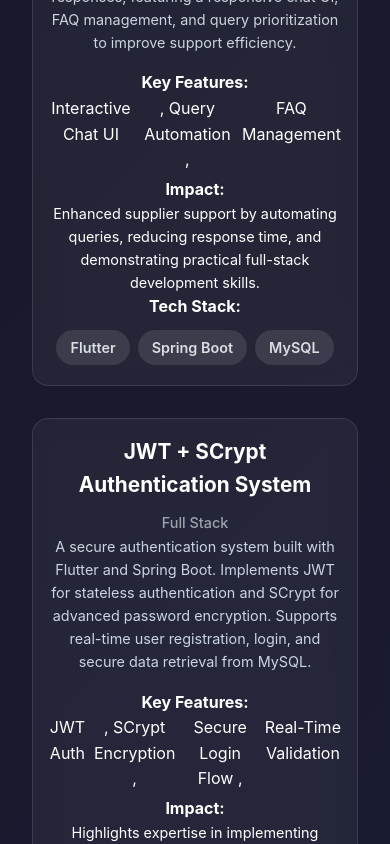
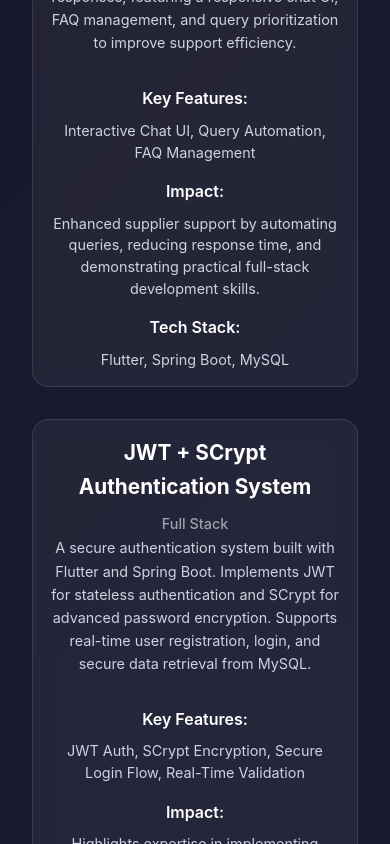
Before and after one commit to Hari-224/my-portfolio, a React (Create React App) app: page / in a window 390 px wide. Shown: the part 4720-5564 px from the top of the page. Built offline with nearby package versions, Linux system fonts and the light colour scheme.

Commit message:
key feature update

```diff
--- a/src/components/sections/Projects/ProjectCard.jsx
+++ b/src/components/sections/Projects/ProjectCard.jsx
@@ -1,58 +1,38 @@
-
 import React from 'react';
-// import { FaGithub, FaExternalLinkAlt } from 'react-icons/fa';
 import Card from '../../ui/Card';
 
 const ProjectCard = ({ project }) => {
-  const { title, description, category, tech, features, impact} = project;
+  const { title, description, category, tech, features, impact } = project;
 
   return (
     <Card className="project-card hover-lift">
       <div className="project-gradient" />
 
       <div className="project-content">
-        {/* Header */}
         <div className="project-header">
           <h3 className="project-title">{title}</h3>
           <span className="project-category">{category}</span>
           {title.includes('Suguna Groups') && (
-    <span className="internship-badge">Internship Project 🌟</span>
-  )}
+            <span className="internship-badge">Internship Project 🌟</span>
+          )}
         </div>
 
-        {/* Description */}
         <p className="project-description">{description}</p>
 
-        {/* Features */}
         <div className="project-section">
           <h4 className="project-section-title">Key Features:</h4>
-          <div className="feature-tags">
-            {features.map((feature, i) => (
-              <span key={i} className="feature-tag">
-                {feature}
-              </span>
-            ))}
-          </div>
+          <p className="feature-text">{features.join(', ')}</p>
         </div>
 
-        {/* Impact */}
         <div className="project-section">
           <h4 className="project-section-title">Impact:</h4>
           <p className="impact-text">{impact}</p>
         </div>
 
-        {/* Tech Stack */}
         <div className="project-section">
           <h4 className="project-section-title">Tech Stack:</h4>
-          <div className="tech-tags">
-            {tech.map((technology, i) => (
-              <span key={i} className="tech-tag">
-                {technology}
-              </span>
-            ))}
-          </div>
+          <p className="tech-text">{tech.join(', ')}</p>
         </div>
-
       </div>
     </Card>
   );
--- a/src/components/sections/Projects/Projects.css
+++ b/src/components/sections/Projects/Projects.css
@@ -1,10 +1,8 @@
-/* Section container */
 .section {
   padding: 6rem 2rem;
   text-align: center;
 }
 
-/* Section title with gradient text */
 .section-title {
   font-size: clamp(2.5rem, 5vw, 4rem);
   font-weight: 800;
@@ -14,14 +12,12 @@
   -webkit-text-fill-color: transparent;
 }
 
-/* Section subtitle */
 .section-subtitle {
   font-size: 1.5rem;
   color: #cbd5e1;
   margin-bottom: 3rem;
 }
 
-/* Projects grid */
 .projects-grid {
   display: grid;
   grid-template-columns: repeat(auto-fit, minmax(300px, 1fr));
@@ -29,7 +25,6 @@
   margin-top: 2rem;
 }
 
-/* Project card container */
 .project-card {
   background: rgba(255, 255, 255, 0.05);
   backdrop-filter: blur(10px);
@@ -40,13 +35,11 @@
   flex-direction: column;
 }
 
-/* Lift effect on hover */
 .project-card:hover {
   transform: translateY(-5px);
   box-shadow: 0 10px 20px rgba(0,0,0,0.2);
 }
 
-/* Project image */
 .project-card img {
   width: 100%;
   height: 200px;
@@ -54,7 +47,6 @@
   display: block;
 }
 
-/* Project content */
 .project-content {
   padding: 1.5rem;
   flex-grow: 1;
@@ -82,32 +74,27 @@
   color: #cbd5e1;
   margin-bottom: 1rem;
 }
-.tech-tags {
-  display: flex;
-  flex-wrap: wrap;
-  gap: 10px;
-  justify-content: center;  /* center align */
-  margin-top: 10px;
+
+.project-section {
+  margin-top: 1rem;
+  text-align: center;
 }
 
-.tech-tag {
-  background: rgba(255, 255, 255, 0.1); /* semi-transparent pill */
-  color: #d9dfe1;  /* soft cyan text (contrasts with dark bg) */
-  padding: 6px 14px;
-  border-radius: 20px;
-  font-size: 0.9rem;
+.project-section-title {
+  font-size: 1rem;
   font-weight: 600;
-  white-space: nowrap;
-  transition: transform 0.2s ease, box-shadow 0.2s ease;
+  color: #ffffff;
+  margin-bottom: 0.5rem;
 }
 
-/* Subtle hover effect */
-.tech-tag:hover {
-  transform: translateY(-2px);
-  box-shadow: 0 4px 12px rgba(56, 189, 248, 0.4);
+.feature-text,
+.tech-text,
+.impact-text {
+  color: #cbd5e1;
+  font-size: 0.95rem;
+  line-height: 1.5;
 }
 
-/* Project action buttons */
 .project-actions {
   display: flex;
   gap: 0.5rem;
@@ -126,16 +113,17 @@
   transform: translateY(-3px);
   box-shadow: 0 5px 10px rgba(0,0,0,0.15);
 }
+
 .internship-badge {
   display: inline-block;
-  background-color: #e5e7eb; /* light gray */
-  color: #111827; /* dark neutral text */
+  background-color: #e5e7eb;
+  color: #111827;
   font-weight: 600;
   font-size: 0.8rem;
   padding: 4px 10px;
   border-radius: 20px;
   margin-left: 10px;
-  border: 1px solid #d1d5db; /* subtle border */
+  border: 1px solid #d1d5db;
   transition: background-color 0.2s ease, color 0.2s ease;
 }
 
@@ -144,54 +132,13 @@
   color: #000;
 }
 
-
-/* Limit description & impact neatly on mobile */
-@media (max-width: 768px) {
-
-
-/* Features & Tech horizontal scroll without scrollbar */
-.feature-tags,
-.tech-tags {
-  display: flex;
-  overflow-x: auto;      /* keep scrollable on small screens */
-  gap: 8px;
-  padding-bottom: 4px;
-
-  /* Hide scrollbar for all browsers */
-  scrollbar-width: none; /* Firefox */
-  -ms-overflow-style: none; /* IE 10+ */
-}
-
-.feature-tags::-webkit-scrollbar,
-.tech-tags::-webkit-scrollbar {
-  display: none; /* Chrome, Safari, Opera */
-}
-
-
-  .project-content {
-    padding: 1rem;
-  }
-
-  .project-title {
-    font-size: 1.3rem;
-  }
-
-  .project-description,
-  .impact-text {
-    font-size: 0.9rem;
-  }
-}
-
-
-/* Highlight banner for internship */
-/* Simple Internship Highlight Banner */
 .highlight-banner {
   background-color: #f4f4f4;
   color: #333;
   font-weight: 600;
   font-size: 1rem;
   padding: 0.8rem 1.2rem;
-  border-left: 4px solid #4f46e5; /* subtle professional accent */
+  border-left: 4px solid #4f46e5;
   border-radius: 6px;
   margin-bottom: 1.8rem;
   cursor: pointer;
@@ -200,35 +147,9 @@
 }
 
 .highlight-banner:hover {
-  background-color: #e5e7eb; /* light hover feedback */
+  background-color: #e5e7eb;
 }
 
-@keyframes slideIn {
-  from {
-    opacity: 0;
-    transform: translateY(-10px);
-  }
-  to {
-    opacity: 1;
-    transform: translateY(0);
-  }
-}
-
-/* Responsive tweak */
-@media (max-width: 768px) {
-  .highlight-banner {
-    font-size: 0.9rem;
-    padding: 0.8rem 1rem;
-  }
-}
-
-@keyframes pulse {
-  0%, 100% { opacity: 1; transform: scale(1); }
-  50% { opacity: 0.8; transform: scale(1.05); }
-}
-
-
-/* Responsive adjustments */
 @media (max-width: 768px) {
   .projects-grid {
     grid-template-columns: 1fr;
@@ -241,4 +162,24 @@
   .section-title {
     font-size: 2.5rem;
   }
+
+  .project-content {
+    padding: 1rem;
+  }
+
+  .project-title {
+    font-size: 1.3rem;
+  }
+
+  .project-description,
+  .feature-text,
+  .tech-text,
+  .impact-text {
+    font-size: 0.9rem;
+  }
+
+  .highlight-banner {
+    font-size: 0.9rem;
+    padding: 0.8rem 1rem;
+  }
 }
--- a/src/data/projects.js
+++ b/src/data/projects.js
@@ -6,7 +6,7 @@ export const projects = [
       'A supplier-assistance chatbot built with Flutter and Spring Boot, using MySQL for data management. Handles real-time supplier queries with automated responses, featuring a responsive chat UI, FAQ management, and query prioritization to improve support efficiency.',
     category: 'Full Stack',
     tech: ['Flutter', 'Spring Boot', 'MySQL'],
-    features: ['Interactive Chat UI', ' , Query Automation , ', 'FAQ Management'],
+    features: ['Interactive Chat UI', 'Query Automation', 'FAQ Management'],
     impact:
       'Enhanced supplier support by automating queries, reducing response time, and demonstrating practical full-stack development skills.',
     github: '#',
@@ -21,7 +21,7 @@ export const projects = [
       'A secure authentication system built with Flutter and Spring Boot. Implements JWT for stateless authentication and SCrypt for advanced password encryption. Supports real-time user registration, login, and secure data retrieval from MySQL.',
     category: 'Full Stack',
     tech: ['Flutter', 'Spring Boot', 'MySQL', 'JWT', 'SCrypt'],
-    features: ['JWT Auth', ' , SCrypt Encryption , ', 'Secure Login Flow , ', 'Real-Time Validation'],
+    features: ['JWT Auth', 'SCrypt Encryption', 'Secure Login Flow', 'Real-Time Validation'],
     impact:
       'Highlights expertise in implementing secure full-stack authentication workflows with industry-standard encryption.',
     github: '#',
@@ -36,7 +36,7 @@ export const projects = [
       'Real-time chat application using React, Spring Boot, MySQL, and WebSocket. Features PIN-based message encryption, message decode/encode toggle, read/unread indicators, and a responsive UI for seamless communication.',
     category: 'Full Stack',
     tech: ['React', 'Spring Boot', 'MySQL', 'WebSocket'],
-    features: ['PIN Encryption', ' , Decode/Encode Toggle , ', 'Live Chat Updates , ', 'Responsive UI'],
+    features: ['PIN Encryption', 'Decode/Encode Toggle', 'Live Chat Updates', 'Responsive UI'],
     impact:
       'Enables secure, private, and real-time messaging with an intuitive user experience.',
     github: '#',
@@ -51,7 +51,7 @@ export const projects = [
       'Web platform for students, teachers, and admins to manage attendance and performance. Real-time updates and JWT-based security ensure reliability and transparency.',
     category: 'Full Stack',
     tech: ['React', 'Spring Boot', 'MySQL'],
-    features: ['Real-Time Updates', ' , Role-Based Access , '  , 'Performance Scoring , ', 'JWT Security'],
+    features: ['Real-Time Updates', 'Role-Based Access', 'Performance Scoring', 'JWT Security'],
     impact:
       'Ensures accuracy and transparency in attendance management across user roles.',
     github: '#',
@@ -66,7 +66,7 @@ export const projects = [
       'Full-stack platform for employees to request leaves, managers to approve/reject, and admins to monitor the workflow.',
     category: 'Full Stack',
     tech: ['React', 'Spring Boot', 'MySQL'],
-    features: ['Role-Based Access', ' , Leave Requests , ', 'Admin Dashboard'],
+    features: ['Role-Based Access', 'Leave Requests', 'Admin Dashboard'],
     impact:
       'Improves leave processing efficiency and transparency within organizations.',
     github: '#',
@@ -81,7 +81,7 @@ export const projects = [
       'Backend service with Spring Boot and MySQL to manage bus ticket reservations with CRUD operations, pagination, and sorting.',
     category: 'Backend',
     tech: ['Spring Boot', 'MySQL'],
-    features: ['CRUD Operations , ', 'Pagination , ', 'Sorting'],
+    features: ['CRUD Operations', 'Pagination', 'Sorting'],
     impact:
       'Streamlines bus reservation management and improves operational efficiency.',
     github: '#',
@@ -96,7 +96,7 @@ export const projects = [
       'Responsive React website for a photography studio including portfolio showcase and interactive service pages.',
     category: 'Frontend',
     tech: ['React', 'CSS'],
-    features: ['Responsive Design', ' , Interactive UI , ', 'Service Showcase'],
+    features: ['Responsive Design', 'Interactive UI', 'Service Showcase'],
     impact:
       'Enhanced client engagement and improved online presence for the studio.',
     github: '#',
```
Also changed, not shown: src/components/sections/Projects/Projects.jsx (+2 -53 lines).
